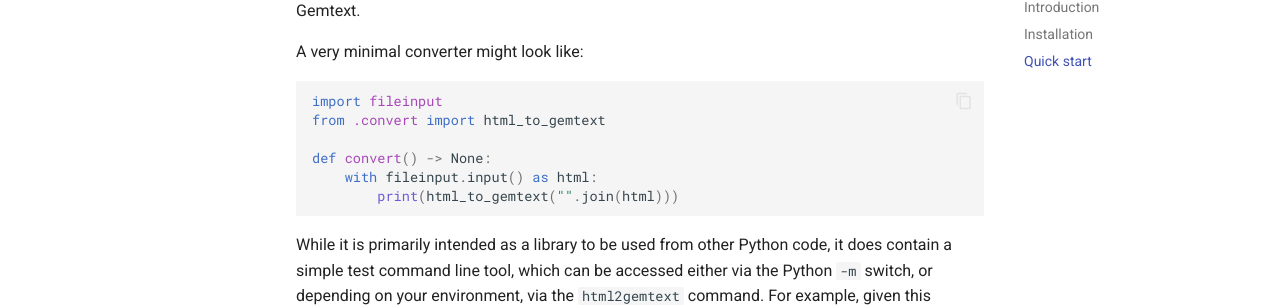
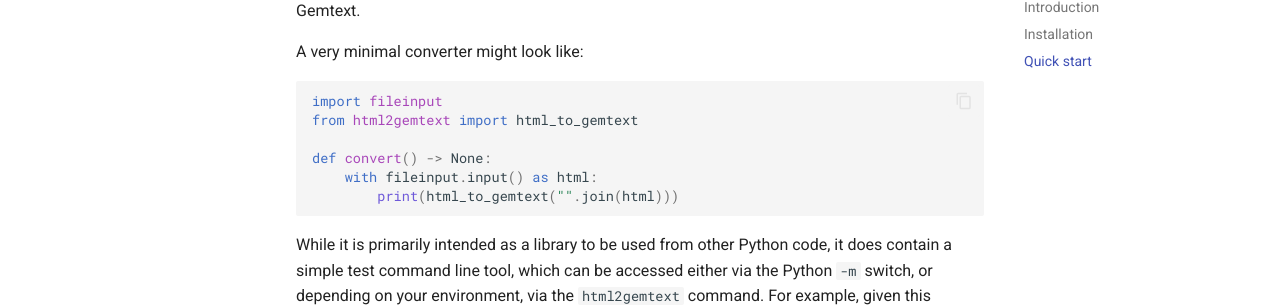
Before and after one commit to davep/html2gemtext, an MkDocs documentation site: the page built from docs/index.md, in a window 1280 px wide and 900 px high, scrolled down 637 px. Shown: the part 149-456 px from the top of the window. Built offline with MkDocs 1.6.1 and Material for MkDocs 9.7.7, drawn with Linux system fonts in a browser that asks for light colours; comment, search, counter and statistics services are not loaded.

Commit message:
:books: Fix the example code to show the sensible import

````diff
--- a/docs/index.md
+++ b/docs/index.md
@@ -32,7 +32,7 @@ A very minimal converter might look like:
 
 ```python
 import fileinput
-from .convert import html_to_gemtext
+from html2gemtext import html_to_gemtext
 
 def convert() -> None:
     with fileinput.input() as html:
````
Also changed, not shown: README.md (+1 -1 lines).
